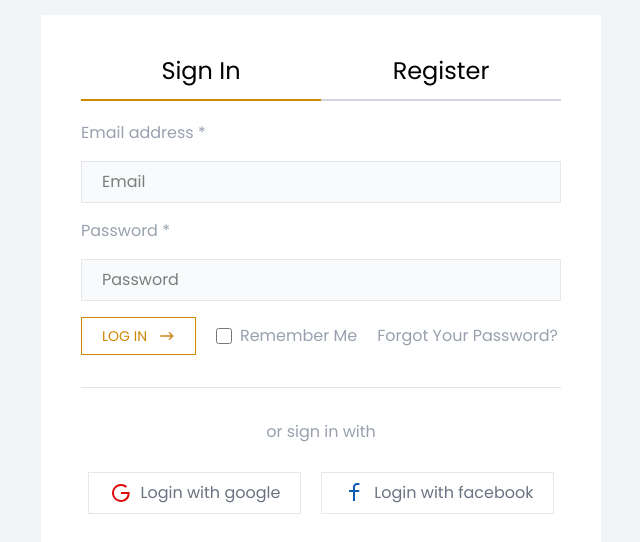
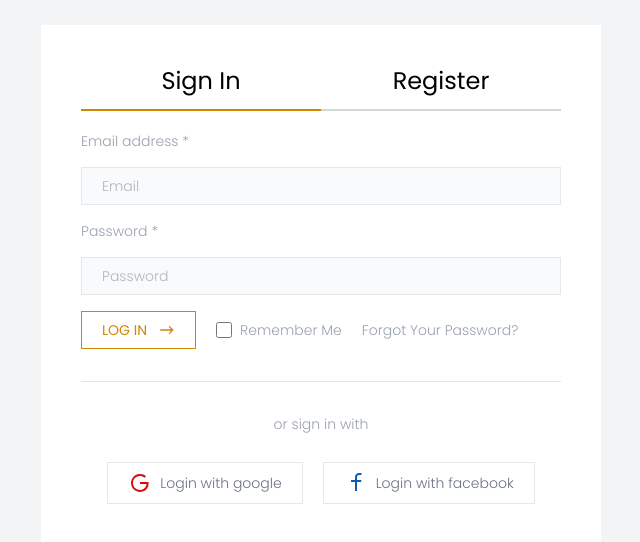
Before and after one commit to VISHNU-M123/FUSIONMART-FRONTEND, a React (Vite) app: page /login in a window 1280 px wide. Shown: the part 102-644 px from the top of the page, without its empty margins (319-959 px from the left). Built offline with nearby package versions, Linux system fonts and the light colour scheme.

Commit message:
made updations in navbar, login, singleproduct pages

```diff
--- a/src/components/Navbar.jsx
+++ b/src/components/Navbar.jsx
@@ -1,7 +1,10 @@
 import React from "react";
 import { assets } from "../assets/assets";
+import { Link, useLocation } from "react-router-dom";
 
 const Navbar = () => {
+
+  const location = useLocation()
   return (
     <div className="flex bg-neutral-800 h-15 lg:px-30 md:px-20 items-center justify-around sm:justify-between">
       <div className="lg:hidden sm:block">
@@ -9,8 +12,8 @@ const Navbar = () => {
       </div>
       <div className="hidden lg:block">
         <ul className="flex text-white gap-10">
-            <li className="hover:text-yellow-600 cursor-pointer text-sm">HOME</li>
-            <li className="hover:text-yellow-600 cursor-pointer text-sm">SHOP</li>
+            <Link to='/' className={`hover:text-yellow-600 cursor-pointer text-sm ${location.pathname === '/' ? "text-yellow-600" : ""}`}>HOME</Link>
+            <Link to='/allProducts' className={`hover:text-yellow-600 cursor-pointer text-sm ${location.pathname === '/allProducts' ? "text-yellow-600" : ""}`}>SHOP</Link>
             <li className="hover:text-yellow-600 cursor-pointer text-sm">ELEMENTS</li>
             <li className="hover:text-yellow-600 cursor-pointer text-sm">BUY MOLLA</li>
         </ul>
@@ -22,8 +25,8 @@ const Navbar = () => {
         <div className="hidden sm:block">
             <input type="text" placeholder="search" className="text-white outline-none" />
         </div>
-        <img src={assets.cart_icon} alt="cart" className="cursor-pointer" />
-        <img src={assets.wishlist_icon} alt="wishlist" className="cursor-pointer" />
+        <Link to='/cart'><img src={assets.cart_icon} alt="cart" className="cursor-pointer" /></Link>
+        <Link to='/wishlist'><img src={assets.wishlist_icon} alt="wishlist" className="cursor-pointer" /></Link>
       </div>
     </div>
   );
--- a/src/components/WhiteNavbar.jsx
+++ b/src/components/WhiteNavbar.jsx
@@ -1,7 +1,11 @@
-import React from 'react';
+import React, { useState } from 'react';
 import { assets } from '../assets/assets';
+import { Link, useLocation } from 'react-router-dom';
 
 const WhiteNavbar = () => {
+
+  const location = useLocation()
+
   return (
     <>
     <div className='flex items-center justify-between bg-white px-5 lg:px-40 py-8'>
@@ -10,12 +14,13 @@ const WhiteNavbar = () => {
       </div>
       <div className='flex gap-10 items-center '>
         <div>
-          <img src={assets.logo_icon} alt="Logo" />
+          <Link to='/'><img src={assets.logo_icon} alt="Logo" className='cursor-pointer' /></Link>
         </div>
         <div className='hidden lg:flex'>
           <ul className='flex gap-8 text-gray-700 font-medium text-sm uppercase'>
-            <li className='cursor-pointer hover:text-yellow-600 transition'>Home</li>
-            <li className='cursor-pointer hover:text-yellow-600 transition'>Shop</li>
+            <Link to='/' className={`cursor-pointer hover:text-yellow-600 transition ${location.pathname === '/' ? "text-yellow-600" : ""}`}>Home</Link>
+            <Link to='/allProducts' className={`cursor-pointer hover:text-yellow-600 transition ${location.pathname === '/allProducts' ? "text-yellow-600" : ""}`}>Shop</Link>
+            <Link to='/userProfile' className={`cursor-pointer hover:text-yellow-600 transition ${location.pathname === '/userProfile' ? "text-yellow-600" : ""}`}>Profile</Link>
             <li className='cursor-pointer hover:text-yellow-600 transition'>Product</li>
             <li className='cursor-pointer hover:text-yellow-600 transition'>Pages</li>
             <li className='cursor-pointer hover:text-yellow-600 transition'>Blog</li>
@@ -30,8 +35,8 @@ const WhiteNavbar = () => {
             <img src={assets.search_icon_black} alt="Search" className='w-5 h-5' />
           </button>
         </div>
-        <img src={assets.shuffle_icon} alt="Shuffle" className='w-6 h-6' />
-        <img src={assets.cart_icon_black} alt="Cart" className='w-7 h-7' />
+        <img src={assets.shuffle_icon} alt="Shuffle" className='w-6 h-6 cursor-pointer' />
+        <Link to='/cart'><img src={assets.cart_icon_black} alt="Cart" className='w-7 h-7 cursor-pointer' /></Link>
       </div>
     </div>
     </>
--- a/src/pages/Login.jsx
+++ b/src/pages/Login.jsx
@@ -22,26 +22,26 @@ const Login = () => {
           {isRegister && (
             <>
               <div>
-                <p className='text-gray-400'>Name *</p>
-                <input className='w-full px-5 py-2 mt-4 bg-gray-50 outline-none border border-gray-200' type="text" placeholder='Name' />
+                <p className='text-gray-400 text-sm font-light'>Name *</p>
+                <input className='w-full px-5 py-2 mt-4 bg-gray-50 outline-none border border-gray-200 text-gray-500 text-sm font-light' type="text" placeholder='Name' />
               </div>
               <div>
-                <p className='text-gray-400'>Mobile Number *</p>
-                <input className='w-full px-5 py-2 mt-4 bg-gray-50 outline-none border border-gray-200' type="tel" placeholder='Mobile Number' />
+                <p className='text-gray-400 text-sm font-light'>Mobile Number *</p>
+                <input className='w-full px-5 py-2 mt-4 bg-gray-50 outline-none border border-gray-200 text-gray-500 text-sm font-light' type="tel" placeholder='Mobile Number' />
               </div>
             </>
           )}
           <div>
-            <p className='text-gray-400'>Email address *</p>
-            <input className='w-full px-5 py-2 mt-4 bg-gray-50 outline-none border border-gray-200' type="email" placeholder='Email' />
+            <p className='text-gray-400 text-sm font-light'>Email address *</p>
+            <input className='w-full px-5 py-2 mt-4 bg-gray-50 outline-none border border-gray-200 text-gray-500 text-sm font-light' type="email" placeholder='Email' />
           </div>
           <div>
-            <p className='text-gray-400'>Password *</p>
-            <input className='w-full px-5 py-2 mt-4 bg-gray-50 outline-none border border-gray-200' type="password" placeholder='Password' />
+            <p className='text-gray-400 text-sm font-light'>Password *</p>
+            <input className='w-full px-5 py-2 mt-4 bg-gray-50 outline-none border border-gray-200 text-gray-500 text-sm font-light' type="password" placeholder='Password' />
           </div>
           <div className='flex flex-col sm:flex-row gap-4 md:gap-5 items-center'>
             <div className='w-full sm:w-auto'>
-              <button className='px-5 py-2 gap-3 items-center justify-center flex border border-yellow-600 text-sm text-yellow-600 w-full sm:w-auto'>
+              <button className='px-5 py-2 gap-3 items-center justify-center flex border border-yellow-600 text-sm text-yellow-600 w-full sm:w-auto cursor-pointer'>
                 {isRegister ? 'SIGN UP' : 'LOG IN'}
                 <img src={assets.right_arrow_icon} alt="" className='w-4 h-4' />
               </button>
@@ -50,28 +50,28 @@ const Login = () => {
               <>
                 <div className="flex items-center gap-2">
                   <input type="checkbox" id="rememberMe" className="w-4 h-4 accent-gray-500" />
-                  <label htmlFor="rememberMe" className="text-gray-400">Remember Me</label>
+                  <label htmlFor="rememberMe" className="text-gray-400 text-sm font-light">Remember Me</label>
                 </div>
                 <div>
-                  <p className='text-gray-400 cursor-pointer'>Forgot Your Password?</p>
+                  <p className='text-gray-400 cursor-pointer text-sm font-light'>Forgot Your Password?</p>
                 </div>
               </>
             )}
             {isRegister && (
               <div>
-                <p onClick={() => setIsRegister(false)} className='text-gray-400 cursor-pointer'>Already have an account ?</p>
+                <p onClick={() => setIsRegister(false)} className='text-gray-400 cursor-pointer text-sm font-light'>Already have an account ?</p>
               </div>
             )}
           </div>
         </form>
         <hr className="my-8 border-t border-neutral-200" />
-        <p className='text-center text-gray-400'>or sign in with</p>
+        <p className='text-center text-gray-400 text-sm font-light'>or sign in with</p>
         <div className='flex flex-col sm:flex-row items-center justify-center gap-5 my-7'>
           <div className='w-full sm:w-auto'>
-            <button className='px-5 py-2 text-gray-500 border border-gray-200 flex gap-2 w-full sm:w-auto items-center justify-center'><img src={assets.google_icon} alt="" /> Login with google</button>
+            <button className='px-5 py-2 text-gray-500 border border-gray-200 flex gap-2 w-full sm:w-auto items-center justify-center text-sm font-light cursor-pointer'><img src={assets.google_icon} alt="" /> Login with google</button>
           </div>
           <div className='w-full sm:w-auto'>
-            <button className='px-5 py-2 text-gray-500 border border-gray-200 flex gap-2 w-full sm:w-auto items-center justify-center'><img src={assets.facebook_login_icon} alt="" /> Login with facebook</button>
+            <button className='px-5 py-2 text-gray-500 border border-gray-200 flex gap-2 w-full sm:w-auto items-center justify-center text-sm font-light cursor-pointer'><img src={assets.facebook_login_icon} alt="" /> Login with facebook</button>
           </div>
         </div>
       </div>
--- a/src/pages/SingleProducts.jsx
+++ b/src/pages/SingleProducts.jsx
@@ -1,4 +1,4 @@
-import React, { useRef } from 'react'
+import React, { useRef, useState } from 'react'
 import WhiteNavbar from '../components/WhiteNavbar'
 import { assets } from '../assets/assets'
 import WhiteFooter from '../components/WhiteFooter'
@@ -7,6 +7,7 @@ import ProductCardMain from '../components/ProductCardMain'
 const SingleProducts = () => {
 
   const scrollRef = useRef(null);
+  const [isSelected, setIsSelected] = useState(1)
 
   const scrollLeft = () => {
     if(scrollRef.current){
@@ -31,16 +32,16 @@ const SingleProducts = () => {
             <div className='flex flex-col lg:flex-row gap-2 lg:w-5xl'>
               {/* small img div */}
                 <div className='lg:w-70 lg:h-70 lg:order-1 order-2 flex flex-row lg:flex-col space-y-2.5 gap-2 lg:gap-0 lg:justify-start md:justify-center'>
-                    <div>
+                    <div onClick={() => setIsSelected(1)} className={`cursor-pointer ${isSelected === 1 ? "border border-yellow-600" : ""}`}>
                       <img src={assets.single_product_small} alt="" />
                     </div>
-                    <div>
+                    <div onClick={() => setIsSelected(2)} className={`cursor-pointer ${isSelected === 2 ? "border border-yellow-600" : ""}`}>
                       <img src={assets.single_product_small_2} alt="" />
                     </div>
-                    <div>
+                    <div onClick={() => setIsSelected(3)} className={`cursor-pointer ${isSelected === 3 ? "border border-yellow-600" : ""}`}>
                       <img src={assets.single_product_small_3} alt="" />
                     </div>
-                    <div>
+                    <div onClick={() => setIsSelected(4)} className={`cursor-pointer ${isSelected === 4 ? "border border-yellow-600" : ""}`}>
                       <img src={assets.single_product_small_4} alt="" />
                     </div>
                 </div>
@@ -115,19 +116,19 @@ const SingleProducts = () => {
 
                 {/* butons */}
                 <div className='flex flex-col md:flex-row gap-4 lg:gap-8 lg:items-center md:items-center items-start py-5'>
-                  <div className='flex gap-2 items-center justify-center border border-yellow-600 px-10 py-2'>
+                  <div className='flex gap-2 items-center justify-center border border-yellow-600 px-10 py-2 cursor-pointer'>
                     <div className='h-4 w-4'>
                       <img src={assets.cart_yellow_icon} alt="" />
                     </div>
                     <a className='text-yellow-600 text-sm'>ADD TO CART</a>
                   </div>
-                  <div className='flex gap-2 items-center justify-center'>
+                  <div className='flex gap-2 items-center justify-center cursor-pointer'>
                     <div className='h-4 w-4'>
                       <img src={assets.wishlist_yellow_icon} alt="" />
                     </div>
                     <a className='text-sm text-gray-600'>add to wishlist</a>
                   </div>
-                  <div className='flex gap-2 items-center justify-center'>
+                  <div className='flex gap-2 items-center justify-center cursor-pointer'>
                     <div className='h-4 w-4'>
                       <img src={assets.shuffle_icon_yellow} alt="" />
                     </div>
```
